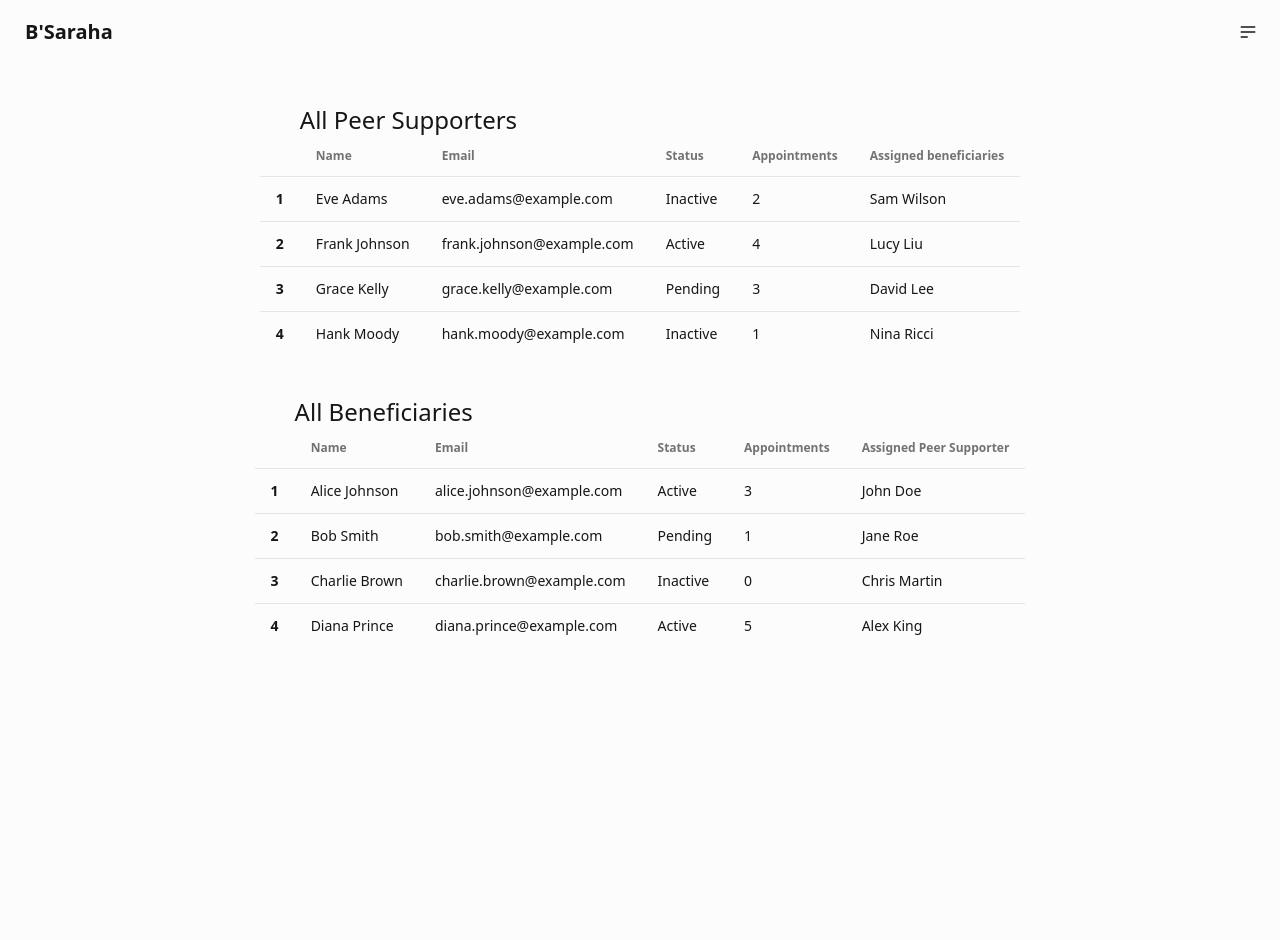
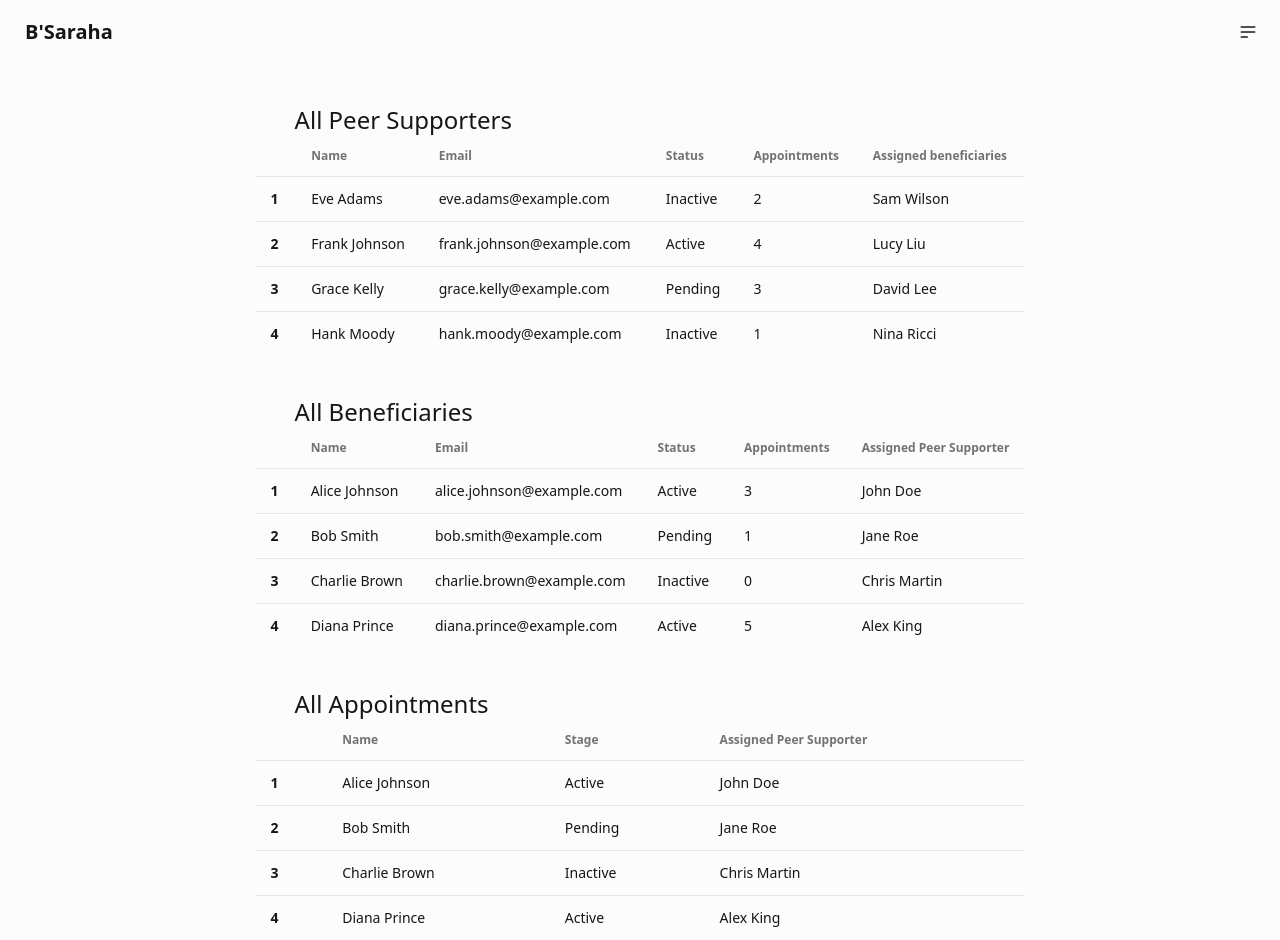
Before and after one commit to VoidRB/HNSTBooking, a Vue app in the folder client/: page /Coordinator in a window 1280 px wide. Before the commit the page ends 800 px from the top, so only its background shows below. Built offline with nearby package versions, Linux system fonts and the light colour scheme.

Commit message:
chore: fixed AllappointmentsView view

```diff
--- a/client/src/App.vue
+++ b/client/src/App.vue
@@ -3,7 +3,7 @@ import { RouterView } from 'vue-router'
 </script>
 
 <template>
-  <div class="flex h-screen w-full flex-1 select-none">
+  <div class="flex h-screen w-full flex-1">
     <RouterView />
   </div>
 </template>
--- a/client/src/components/AllAppointments.vue
+++ b/client/src/components/AllAppointments.vue
@@ -1,2 +1,56 @@
-<script setup lang="ts"></script>
-<template>all Appointments</template>
+<script setup lang="ts">
+const beneficiaries = [
+  {
+    id: 1,
+    name: 'Alice Johnson',
+    stage: 'Active',
+    assignedPS: 'John Doe',
+  },
+  {
+    id: 2,
+    name: 'Bob Smith',
+    stage: 'Pending',
+    assignedPS: 'Jane Roe',
+  },
+  {
+    id: 3,
+    name: 'Charlie Brown',
+    stage: 'Inactive',
+    assignedPS: 'Chris Martin',
+  },
+  {
+    id: 4,
+    name: 'Diana Prince',
+    stage: 'Active',
+    assignedPS: 'Alex King',
+  },
+]
+</script>
+<template>
+  <section>
+    <section class="w-full place-items-center px-10 text-2xl">All Appointments</section>
+
+    <div class="overflow-x-auto">
+      <table class="table">
+        <!-- head -->
+        <thead>
+          <tr>
+            <th></th>
+            <th>Name</th>
+            <th>Stage</th>
+            <th>Assigned Peer Supporter</th>
+          </tr>
+        </thead>
+        <tbody>
+          <!-- row 1 -->
+          <tr v-for="beneficiary in beneficiaries" :key="beneficiary.id">
+            <th>{{ beneficiary.id }}</th>
+            <td>{{ beneficiary.name }}</td>
+            <td>{{ beneficiary.stage }}</td>
+            <td>{{ beneficiary.assignedPS }}</td>
+          </tr>
+        </tbody>
+      </table>
+    </div>
+  </section>
+</template>
--- a/client/src/views/CoordinatorView.vue
+++ b/client/src/views/CoordinatorView.vue
@@ -1,4 +1,5 @@
 <script setup lang="ts">
+import AllAppointments from '@/components/AllAppointments.vue'
 import AllBeneficiaries from '@/components/AllBeneficiaries.vue'
 import AllPeerSupporters from '@/components/AllPeerSupporters.vue'
 import CoordinatorNavBar from '@/components/NavBars/CoordinatorNavBar.vue'
@@ -6,7 +7,10 @@ import CoordinatorNavBar from '@/components/NavBars/CoordinatorNavBar.vue'
 <template>
   <div class="flex h-full w-full flex-col items-center gap-10">
     <CoordinatorNavBar />
-    <AllPeerSupporters />
-    <AllBeneficiaries />
+    <section class="flex flex-col gap-10">
+      <AllPeerSupporters />
+      <AllBeneficiaries />
+      <AllAppointments />
+    </section>
   </div>
 </template>
```
